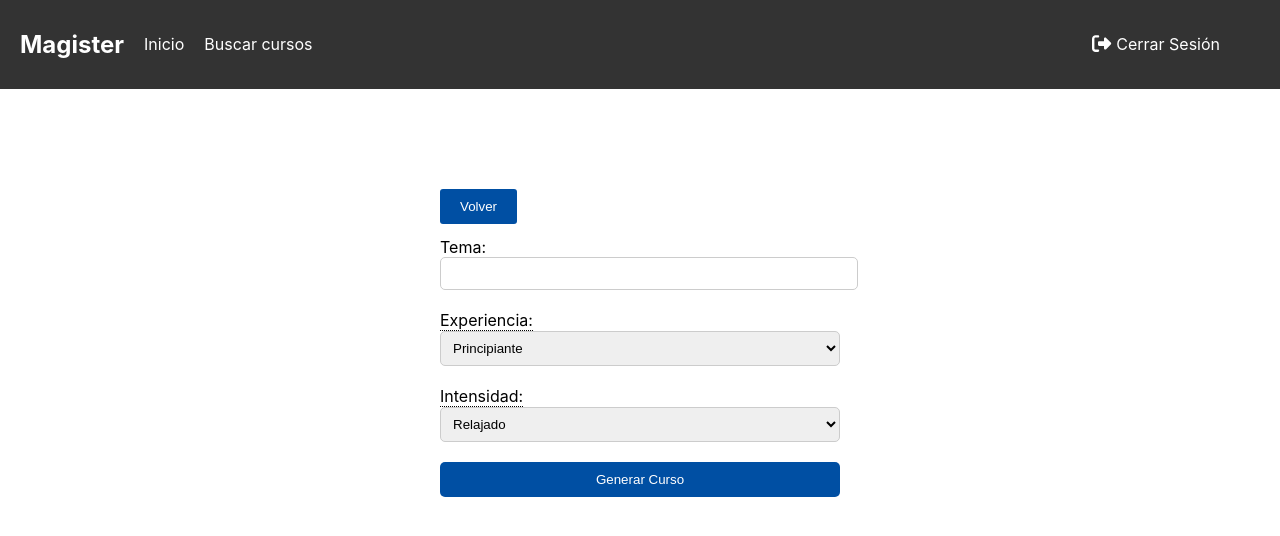
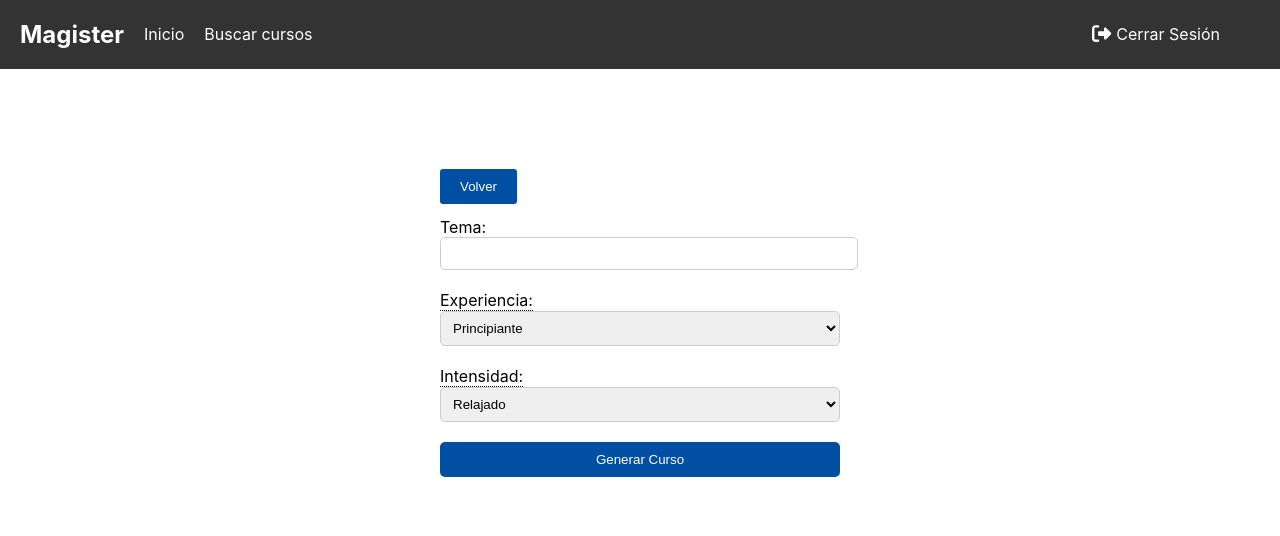
Before and after one commit to Jose87sUMA/magister, a React (Create React App) app: page /new-course in a window 1280 px wide. Shown: the top 536 px of the page. Built offline with nearby package versions, Linux system fonts and the light colour scheme; no server answers; the database is empty; sample sign-in values are in the browser's storage; the HTML template or start-up script is replaced by a standard one; what groq-sdk would draw is missing.

Commit message:
html lang

```diff
--- a/src/App.js
+++ b/src/App.js
@@ -103,6 +103,8 @@ const router = createBrowserRouter(
   ]
 );
 
+document.documentElement.lang = "es";
+
 const App = () => {
   return (
     <CourseProvider>
--- a/src/styles/Header.css
+++ b/src/styles/Header.css
@@ -2,7 +2,7 @@
 .header {
   background-color: #333;
   color: #fff;
-  padding: 10px 20px;
+  padding: 0px 20px;
 }
 
 .header nav ul {
```
